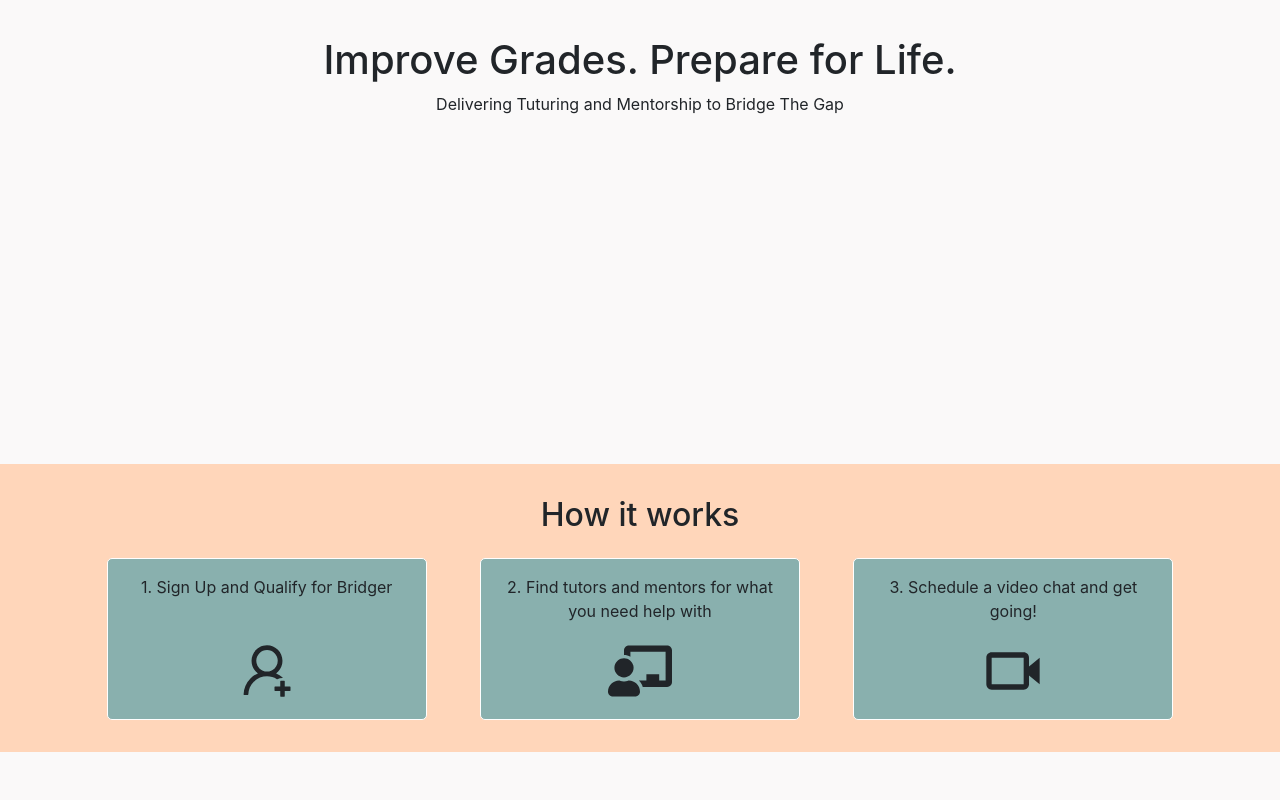
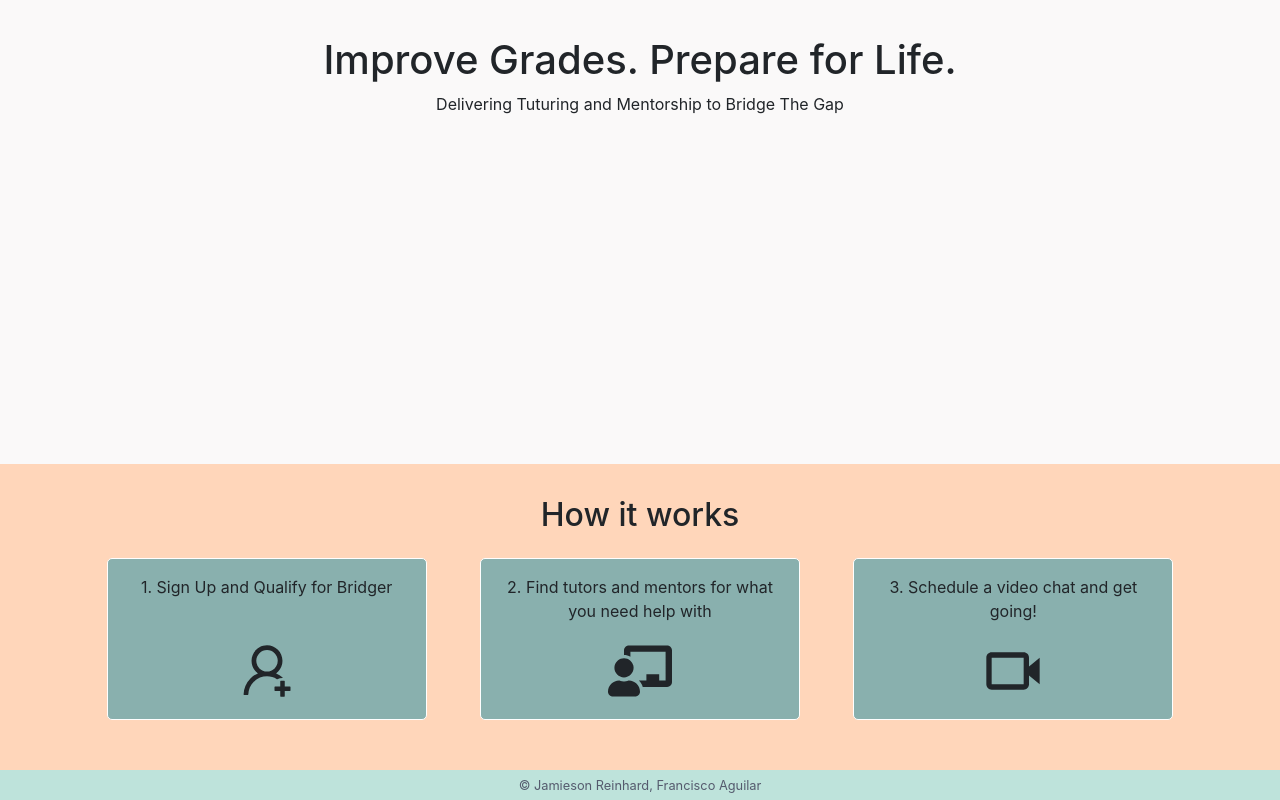
Before and after one commit to franciscoaguilars/bridger-front-end, a React (Create React App) app: page / in a window 1280 px wide. Shown: the part 352-1152 px from the top of the page. Before the commit the page ends 1104 px from the top, so only its background shows below. Built offline with nearby package versions, Linux system fonts and the light colour scheme.

Commit message:
footer added

```diff
--- a/src/App.js
+++ b/src/App.js
@@ -1,4 +1,4 @@
-import logo from './logo.svg';
+import axios from 'axios';
 import './sass/App.scss';
 import { Switch, Route } from 'react-router-dom';
 import Navbar from './components/Navbar';
@@ -11,10 +11,12 @@ import Tutors from './components/Tutors/Tutors';
 import CreateStudent from './components/CreateStudent';
 import CreateTutor from './components/CreateTutor';
 import Partners from './components/Partners/Partners';
+import Footer from './components/Footer';
 
 function App() {
+
   return (
-    <div>
+    <div className="App">
       <Navbar />
         <Switch>
           <Route exact path="/" component={Home} />
@@ -25,7 +27,8 @@ function App() {
           <Route exact path="/tutors" component={Tutors} />
           <Route exact path="/partners" component={Partners} />
         </Switch>
-      </div>
+      <Footer />
+    </div>
   );
 }
 
--- /dev/null
+++ b/src/components/Footer.js
@@ -0,0 +1,11 @@
+import react from 'react';
+
+const Footer = () => {
+  return(
+    <div className="footer">
+      <small>© Jamieson Reinhard, Francisco Aguilar</small>
+    </div>
+  )
+}
+
+export default Footer;
--- a/src/components/Partners/Partners.js
+++ b/src/components/Partners/Partners.js
@@ -30,7 +30,7 @@ const Partners = () => {
   return (
     <div className="container">
       <h1 className="mb-4">Our Partners</h1>
-      <div className="partners-grid">
+      <div className="partners-grid mb-4">
         {grid}
       </div>
     </div>
--- a/src/components/SignUp.js
+++ b/src/components/SignUp.js
@@ -1,11 +1,11 @@
 import React, { useState } from 'react';
 import axios from 'axios';
-import { Redirect } from 'react-router-dom';
-
+import { useHistory } from 'react-router-dom';
 
 const SignUp = () => {
 
   const [user, setUser] = useState({});
+  const history = useHistory();
 
   const setRole = (e, role) => {
     e.preventDefault();
@@ -32,11 +32,11 @@ const SignUp = () => {
     })
     .then(resp => {
       console.log(resp);
+      history.push("/me");
       if(resp.data.error){
         alert(resp.data.error)
       } else {
         localStorage.setItem("token", resp.data.token);
-        <Redirect to="/me" />
       }
     })
   }
--- a/src/components/Tutors/Tutors.js
+++ b/src/components/Tutors/Tutors.js
@@ -29,7 +29,7 @@ const Tutors = () => {
   return (
     <div className="container">
       <h1 className="mb-4">Available Tutors</h1>
-      <div className="tutors-grid">
+      <div className="tutors-grid mb-4">
         {grid}
       </div>
     </div>
--- a/src/sass/App.scss
+++ b/src/sass/App.scss
@@ -5,12 +5,13 @@
 @import "components/grids";
 @import "components/tutor-card";
 @import "components/partner-card";
-
+@import "components/footer";
 
 body {
   background-color: $color-background;
 }
 
 .App {
-  text-align: center;
+  position: relative;
+  min-height: 100vh;
 }
--- /dev/null
+++ b/src/sass/components/_footer.scss
@@ -0,0 +1,12 @@
+.footer {
+  width: 100%;
+  height: 30px;
+  position: absolute;
+  bottom: 0;
+  left: 0;
+  display: flex;
+  justify-content: center;
+  align-items: center;
+  background-color: #BEE3DB;
+  color: $color-header-text;
+}
--- a/src/sass/pages/_home.scss
+++ b/src/sass/pages/_home.scss
@@ -17,7 +17,7 @@
 
 .how-it-works {
   width: 100%;
-  padding: 1rem 5rem 2rem;
+  padding: 1rem 5rem 5rem;
   background-color: #FFD6BA;
   text-align: center;
 }
```
Also changed, not shown: src/config.js (added, +12 -0 lines).
